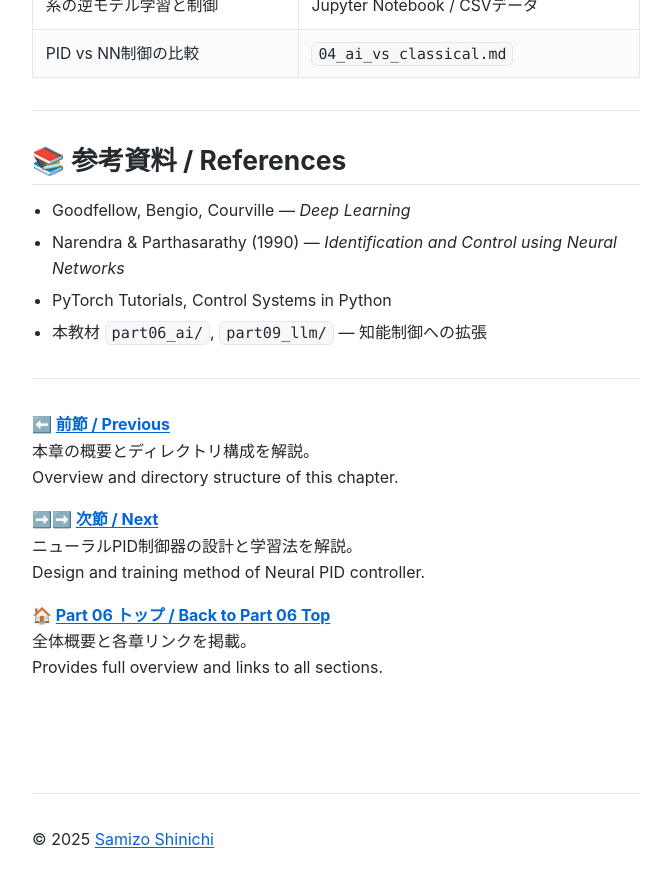
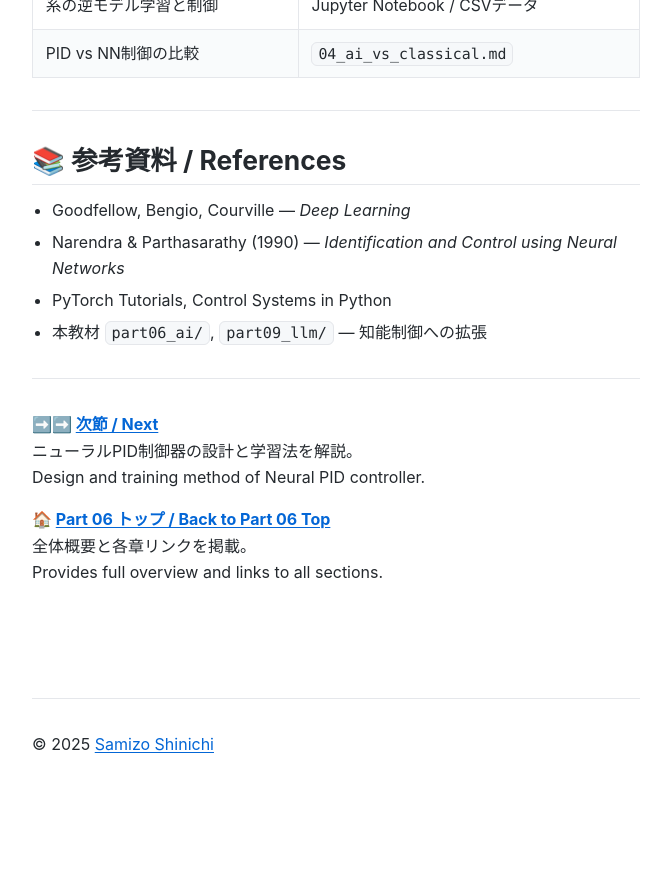
Before and after one commit to Samizo-AITL/EduController, a Jekyll site: the page built from part06_nn_control/theory/01_nn_control.md, in a window 1280 px wide and 900 px high, scrolled down 2491 px. Shown: the top 887 px of the window, without its empty margins (304-975 px from the left). Built offline with Jekyll 4.4.1, drawn with Linux system fonts in a browser that asks for light colours; after the commit the page ends 3296 px from its top, so only the background shows below that.

Commit message:
Update 01_nn_control.md

```diff
--- a/part06_nn_control/theory/01_nn_control.md
+++ b/part06_nn_control/theory/01_nn_control.md
@@ -101,10 +101,6 @@ permalink: /part06_nn_control/theory/01_nn_control.html
 
 ---
 
-**⬅️ [前節 / Previous](https://samizo-aitl.github.io/EduController/part06_nn_control/)**
-本章の概要とディレクトリ構成を解説。
-Overview and directory structure of this chapter.
-
 **➡️➡️ [次節 / Next](https://samizo-aitl.github.io/EduController/part06_nn_control/theory/02_nn_pid.html)**
 ニューラルPID制御器の設計と学習法を解説。
 Design and training method of Neural PID controller.
```
